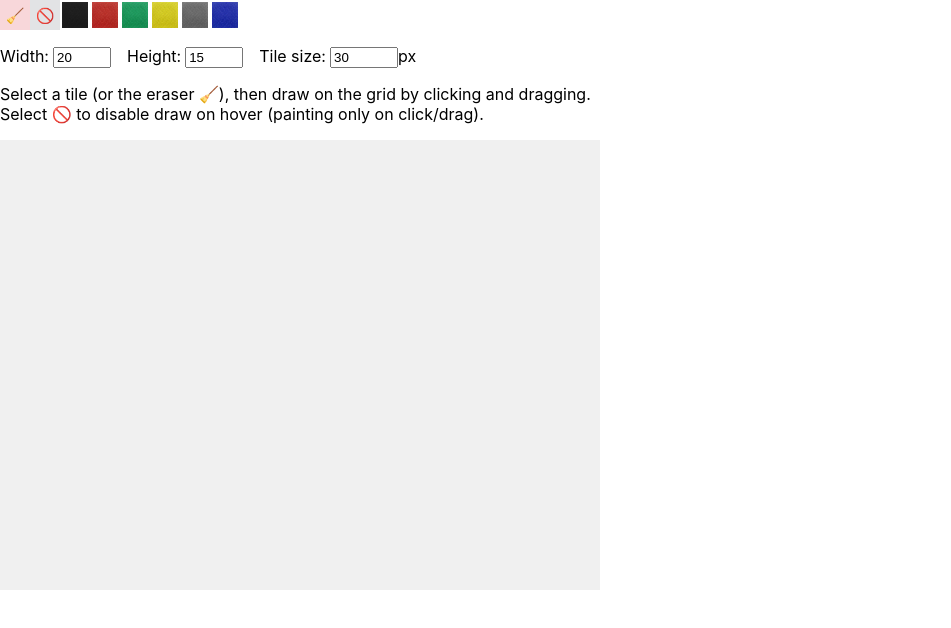
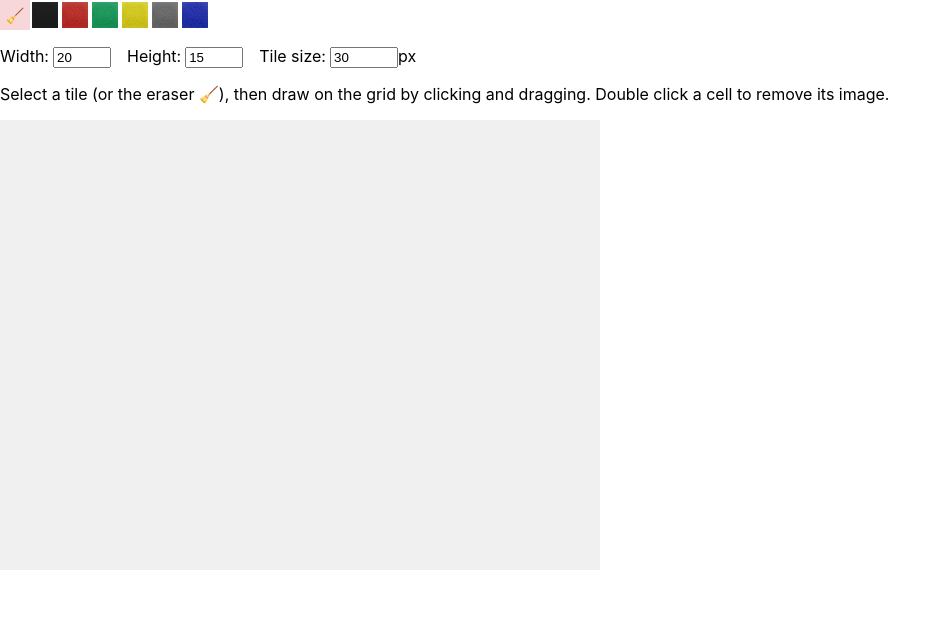
Before and after one commit to andrast0th/mario-tile, a React (Create React App) app: page / in a window 1280 px wide. Shown: the top 628 px of the page, without its empty margins (0-951 px from the left). Built offline with nearby package versions, Linux system fonts and the light colour scheme.

Commit message:
Fix drawing.

```diff
--- a/src/App.tsx
+++ b/src/App.tsx
@@ -10,15 +10,14 @@ const images = [
 ];
 
 const ERASER = '__ERASER__';
-const DISABLE_HOVER = '__DISABLE_HOVER__';
+const STORAGE_KEY = 'pixel-art-state';
 
-function PaletteImage({ src, tileSize, selected, onSelect, isEraser = false, isDisableHover = false }: {
+function PaletteImage({ src, tileSize, selected, onSelect, isEraser = false }: {
     src: string;
     tileSize: number;
     selected: boolean;
     onSelect: () => void;
     isEraser?: boolean;
-    isDisableHover?: boolean;
 }) {
     return (
         <div
@@ -32,25 +31,22 @@ function PaletteImage({ src, tileSize, selected, onSelect, isEraser = false, isD
                 display: 'flex',
                 alignItems: 'center',
                 justifyContent: 'center',
-                background: isEraser ? '#f8d7da' : isDisableHover ? '#e2e3e5' : undefined,
+                background: isEraser ? '#f8d7da' : undefined,
             }}
-            title={isEraser ? 'Eraser' : isDisableHover ? 'Disable draw on hover' : undefined}
+            title={isEraser ? 'Eraser' : undefined}
         >
             {isEraser ? (
                 <span style={{ fontSize: tileSize * 0.5, color: '#c00', fontWeight: 'bold' }}>🧹</span>
-            ) : isDisableHover ? (
-                <span style={{ fontSize: tileSize * 0.5, color: '#888', fontWeight: 'bold' }}>🚫</span>
             ) : (
-                <img src={src} alt="" style={{ width: '100%', height: '100%' }} />
+                <img src={src} alt="" style={{ width: '100%', height: '100%' }} draggable={false} />
             )}
         </div>
     );
 }
 
-function GridCell({ src, tileSize, onPaint, onRemove, onMouseDown, onMouseEnter }: {
+function GridCell({ src, tileSize, onRemove, onMouseDown, onMouseEnter }: {
     src: string | null;
     tileSize: number;
-    onPaint: () => void;
     onRemove: () => void;
     onMouseDown: (e: React.MouseEvent) => void;
     onMouseEnter: (e: React.MouseEvent) => void;
@@ -59,6 +55,7 @@ function GridCell({ src, tileSize, onPaint, onRemove, onMouseDown, onMouseEnter
         <div
             onMouseDown={onMouseDown}
             onMouseEnter={onMouseEnter}
+            onDoubleClick={onRemove}
             style={{
                 width: tileSize,
                 height: tileSize,
@@ -72,13 +69,11 @@ function GridCell({ src, tileSize, onPaint, onRemove, onMouseDown, onMouseEnter
             }}
         >
             {src && (
-                <img src={src} alt="" style={{ width: '100%', height: '100%' }} />
+                <img src={src} alt="" style={{ width: '100%', height: '100%' }} draggable={false} />
             )}
         </div>
     );
 }
-
-const STORAGE_KEY = 'pixel-art-state';
 
 function App() {
     // Load from localStorage if available
@@ -99,16 +94,15 @@ function App() {
     const [tileSize, setTileSize] = useState(saved?.tileSize ?? 30);
     const [grid, setGrid] = useState<(string | null)[]>(saved?.grid ?? Array((saved?.width ?? 20) * (saved?.height ?? 15)).fill(null));
     const [selectedImage, setSelectedImage] = useState<string | null>(saved?.selectedImage ?? null);
-    const [drawOnHover, setDrawOnHover] = useState(saved?.drawOnHover ?? true);
     const [isDrawing, setIsDrawing] = useState(false);
 
     // Save to localStorage on any relevant state change
     React.useEffect(() => {
         localStorage.setItem(
             STORAGE_KEY,
-            JSON.stringify({ width, height, tileSize, grid, selectedImage, drawOnHover })
+            JSON.stringify({ width, height, tileSize, grid, selectedImage })
         );
-    }, [width, height, tileSize, grid, selectedImage, drawOnHover]);
+    }, [width, height, tileSize, grid, selectedImage]);
 
     React.useEffect(() => {
         setGrid((prev) => {
@@ -124,7 +118,7 @@ function App() {
             const newGrid = [...prev];
             if (selectedImage === ERASER) {
                 newGrid[idx] = null;
-            } else if (selectedImage && selectedImage !== DISABLE_HOVER) {
+            } else if (selectedImage) {
                 newGrid[idx] = selectedImage;
             }
             return newGrid;
@@ -145,7 +139,7 @@ function App() {
     };
 
     const handleMouseEnter = (idx: number) => {
-        if ((drawOnHover || isDrawing) && selectedImage && selectedImage !== DISABLE_HOVER) {
+        if (isDrawing && selectedImage) {
             handlePaint(idx);
         }
     };
@@ -160,15 +154,6 @@ function App() {
         setIsDrawing(false);
     };
 
-    const handlePaletteSelect = (src: string) => {
-        setSelectedImage(src);
-        if (src === DISABLE_HOVER) {
-            setDrawOnHover(false);
-        } else {
-            setDrawOnHover(true);
-        }
-    };
-
     return (
         <div>
             <div style={{ display: 'flex', marginBottom: 16 }}>
@@ -176,15 +161,8 @@ function App() {
                     src={ERASER}
                     tileSize={tileSize}
                     selected={selectedImage === ERASER}
-                    onSelect={() => handlePaletteSelect(ERASER)}
+                    onSelect={() => setSelectedImage(ERASER)}
                     isEraser
-                />
-                <PaletteImage
-                    src={DISABLE_HOVER}
-                    tileSize={tileSize}
-                    selected={selectedImage === DISABLE_HOVER}
-                    onSelect={() => handlePaletteSelect(DISABLE_HOVER)}
-                    isDisableHover
                 />
                 {images.map((src) => (
                     <PaletteImage
@@ -192,7 +170,7 @@ function App() {
                         src={src}
                         tileSize={tileSize}
                         selected={selectedImage === src}
-                        onSelect={() => handlePaletteSelect(src)}
+                        onSelect={() => setSelectedImage(src)}
                     />
                 ))}
             </div>
@@ -232,9 +210,7 @@ function App() {
             </div>
             <div>
                 <p>
-                    Select a tile (or the eraser 🧹), then draw on the grid by clicking and dragging.
-                    <br />
-                    Select 🚫 to disable draw on hover (painting only on click/drag).
+                    Select a tile (or the eraser 🧹), then draw on the grid by clicking and dragging. Double click a cell to remove its image.
                 </p>
             </div>
             <div
@@ -251,7 +227,6 @@ function App() {
                         key={idx}
                         src={src}
                         tileSize={tileSize}
-                        onPaint={() => handlePaint(idx)}
                         onRemove={() => handleRemove(idx)}
                         onMouseDown={() => handleMouseDown(idx)}
                         onMouseEnter={() => handleMouseEnter(idx)}
```
